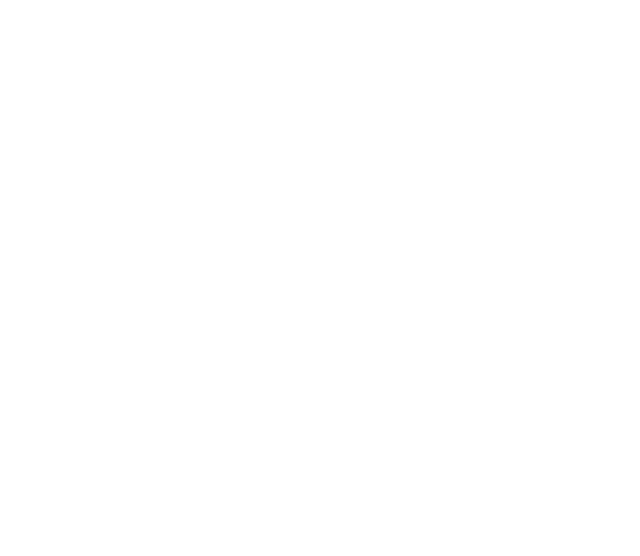
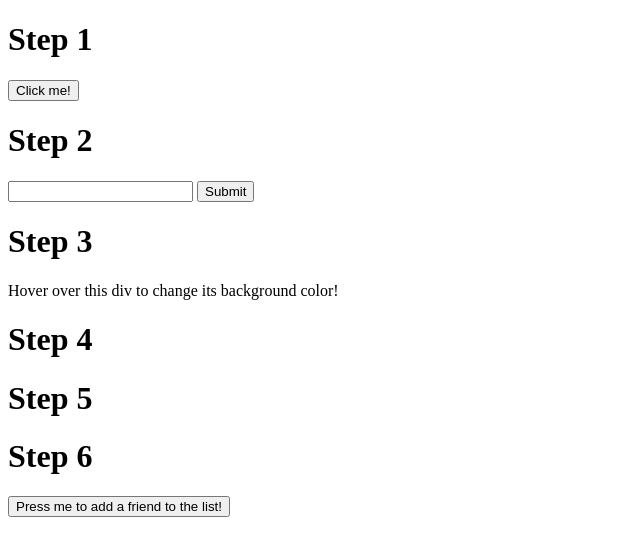
Before and after one commit to OBPSG/JQueryLab-ManipulatingHTML, a plain HTML site: page JQuery/index.html in a window 1280 px wide. Shown: the whole page, without its empty margins (0-640 px from the left). Drawn offline with nearby package versions, Linux system fonts and the light colour scheme.

Commit message:
Completed first step of jQuery part of lab

```diff
--- a/JQuery/app.js
+++ b/JQuery/app.js
@@ -0,0 +1,9 @@
+//Add a button to the container div for the first step
+$(function (){
+    let $container1 = $("#step-1-container");
+    let $btn1 = $("<button>Click me!</button>");
+    $container1.append($btn1);
+    $btn1.on("click", function(){
+        alert("This is an alert message from jQuery!");
+    })
+});
--- a/JQuery/index.html
+++ b/JQuery/index.html
@@ -4,12 +4,37 @@
     <meta charset="UTF-8" />
     <meta http-equiv="X-UA-Compatible" content="IE=edge" />
     <meta name="viewport" content="width=device-width, initial-scale=1.0" />
-    <title>HTML Manipulation Using jQuery</title>
+    <title>HTML Manipulation Using jQuery!</title>
   </head>
   <body>
+    <div id="step-1-container">
+      <h1 class="step-header">Step 1</h1>
+    </div>
+    <div id="step-2-container">
+      <h1 class="step-header">Step 2</h1>
+      <form id="step-2-form">
+        <input type="text" />
+        <button type="button">Submit</button>
+      </form>
+    </div>
+    <div id="step-3-container">
+      <h1 class="step-header">Step 3</h1>
+      <p>Hover over this div to change its background color!</p>
+    </div>
+    <div id="step-4-container">
+      <h1 class="step-header">Step 4</h1>
+    </div>
+    <div id="step-5-container">
+      <h1 class="step-header">Step 5</h1>
+    </div>
+    <div id="step-6-container">
+      <h1 class="step-header">Step 6</h1>
+      <button id="friend-add">Press me to add a friend to the list!</button>
+      <ul id="friend-list"></ul>
+    </div>
     <script
-      src="https://code.jquery.com/jquery-3.6.0.slim.min.js"
-      integrity="sha256-u7e5khyithlIdTpu22PHhENmPcRdFiHRjhAuHcs05RI="
+      src="https://code.jquery.com/jquery-3.6.0.js"
+      integrity="sha256-H+K7U5CnXl1h5ywQfKtSj8PCmoN9aaq30gDh27Xc0jk="
       crossorigin="anonymous"
     ></script>
     <script src="app.js"></script>
```
